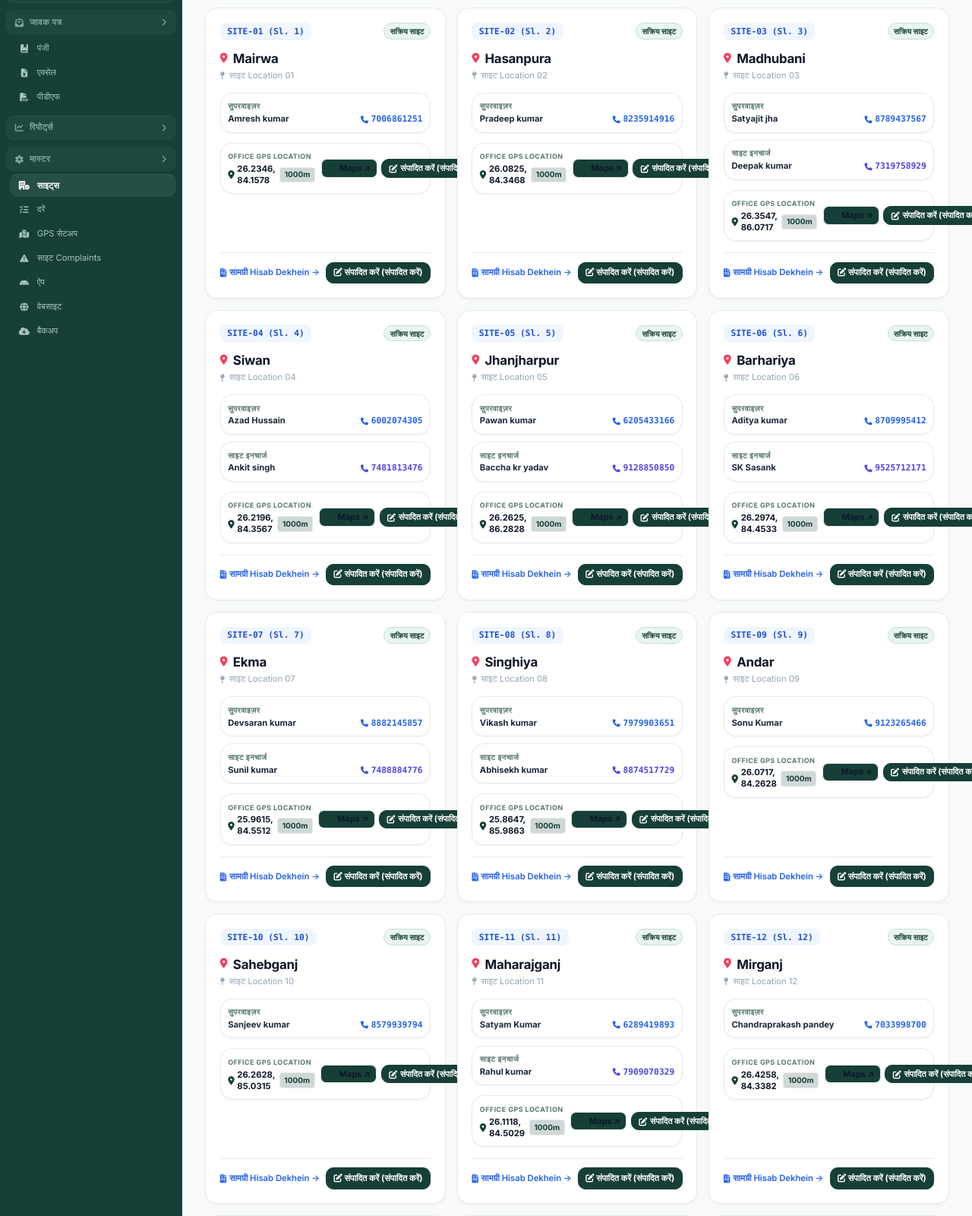
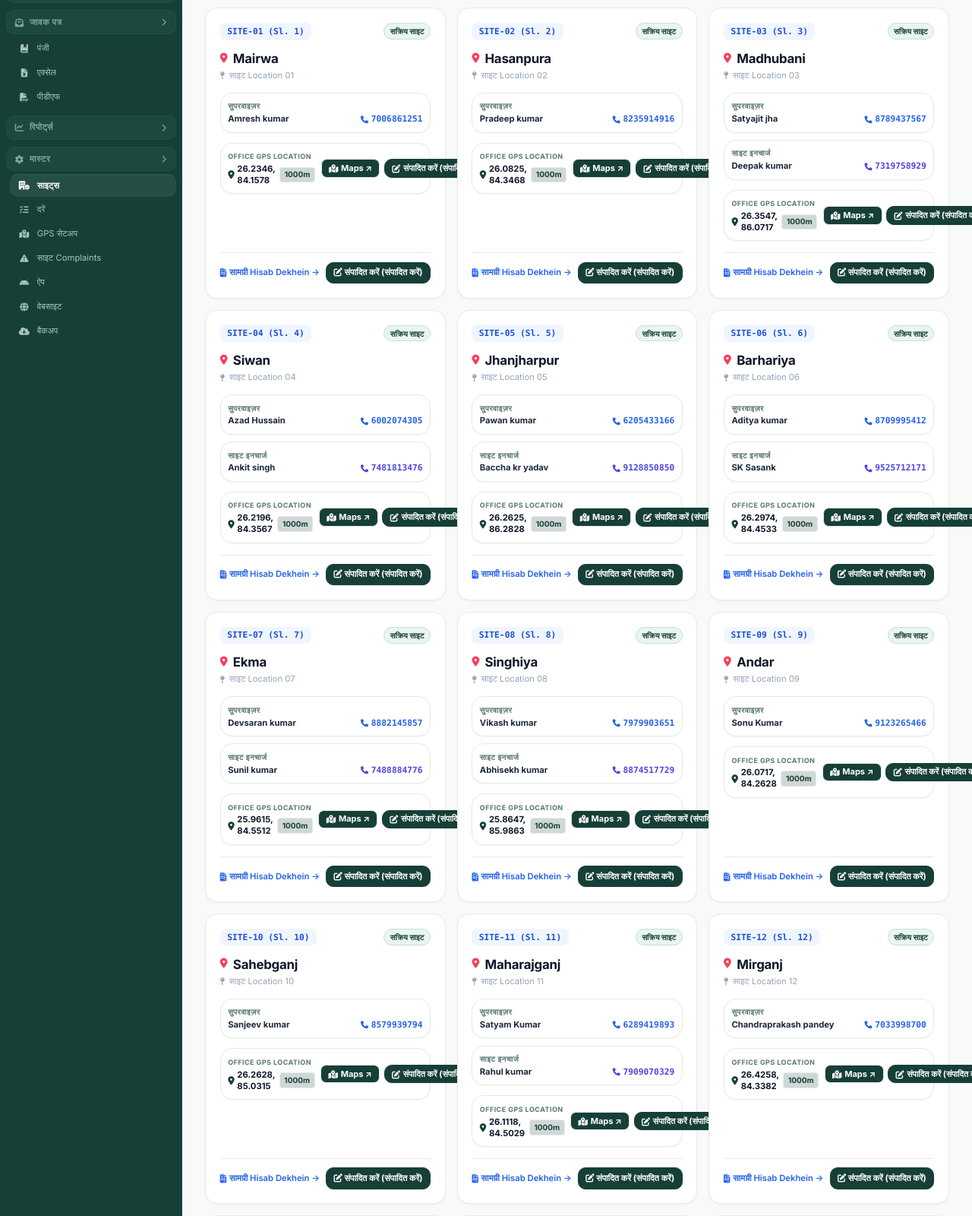
Before and after one commit to subashrajsp143-beep/sandipkumar-tracker, a Flask app: page /sites in a window 1280 px wide. Shown: the part 237-1837 px from the top of the page at 76% size. Run offline with Flask 3, Linux system fonts and the light colour scheme; the visitor is signed in with stand-in values (Sample User, id 1); data comes from the database, SQL or seed files in the repository; data that the repository does not hold is empty; some libraries are stand-ins or nearby versions.

Commit message:
Fix Maps button font to crisp white on pine background for high contrast readability

```diff
--- a/static/css/theme.css
+++ b/static/css/theme.css
@@ -563,3 +563,13 @@ table tbody tr:last-child td {
 table tbody tr:hover td {
     background-color: #F5F9F7 !important;
 }
+
+/* Enforce crisp white text and white icons on any element with Pine background */
+a[class*="bg-[#163F37]"],
+a[class*="bg-[#163F37]"] *,
+button[class*="bg-[#163F37]"],
+button[class*="bg-[#163F37]"] *,
+[class*="bg-[#163F37]"] > i,
+[class*="bg-[#163F37]"] > span {
+    color: var(--white) !important;
+}
--- a/templates/base.html
+++ b/templates/base.html
@@ -29,7 +29,7 @@
     <link rel="stylesheet" href="https://cdnjs.cloudflare.com/ajax/libs/font-awesome/6.4.0/css/all.min.css">
     <!-- Google Fonts -->
     <link href="https://fonts.googleapis.com/css2?family=Inter:wght@300;400;500;600;700&display=swap" rel="stylesheet">
-    <link rel="stylesheet" href="/static/css/theme.css?v=36.0">
+    <link rel="stylesheet" href="/static/css/theme.css?v=37.0">
     <style>
         html {
             overflow-x: hidden;
--- a/templates/daily_entry.html
+++ b/templates/daily_entry.html
@@ -36,7 +36,7 @@
             </div>
         </div>
         <div class="flex flex-wrap items-center gap-2 shrink-0">
-            <a href="{{ url_for('material_store') }}" class="px-3.5 py-2 rounded-xl text-xs font-semibold border border-[#14300A] text-[#163F37] hover:bg-[#163F37]/20 transition flex items-center gap-1.5">
+            <a href="{{ url_for('material_store') }}" class="px-3.5 py-2 rounded-xl text-xs font-semibold border border-[#D1DCD7] text-[#163F37] hover:bg-[#EAF5EF] transition flex items-center gap-1.5">
                 <i class="fa-solid fa-cart-shopping"></i> Material Store
             </a>
             <button type="button" id="openScannerBtn" class="px-3.5 py-2 rounded-xl bg-[#163F37] text-[#163F37] text-xs font-bold transition flex items-center gap-1.5 cursor-pointer">
--- a/templates/login.html
+++ b/templates/login.html
@@ -7,7 +7,7 @@
     <script src="https://cdn.tailwindcss.com"></script>
     <link rel="stylesheet" href="https://cdnjs.cloudflare.com/ajax/libs/font-awesome/6.4.0/css/all.min.css">
     <link href="https://fonts.googleapis.com/css2?family=Inter:wght@400;500;600;700&display=swap" rel="stylesheet">
-    <link rel="stylesheet" href="/static/css/theme.css?v=36.0">
+    <link rel="stylesheet" href="/static/css/theme.css?v=37.0">
     <style>
         html {
             overflow-x: hidden;
--- a/templates/sites.html
+++ b/templates/sites.html
@@ -119,10 +119,10 @@
                     <div class="flex items-center gap-1.5 shrink-0">
                         {% if s.latitude and s.longitude %}
                         <a href="https://www.google.com/maps?q={{ s.latitude }},{{ s.longitude }}" target="_blank"
-                           class="px-2 py-1 rounded-lg bg-[#163F37] hover:bg-[#7DB35A] text-[#163F37] font-bold text-[11px] transition flex items-center gap-1 border border-[#E5ECE9] cursor-pointer"
+                           class="px-2.5 py-1 rounded-lg bg-[#163F37] hover:bg-[#0F2F29] text-white font-bold text-[11px] transition flex items-center gap-1 border border-[#163F37] cursor-pointer shadow-xs"
                            title="Open in Google Maps">
-                            <i class="fa-solid fa-map-location-dot"></i>
-                            <span>Maps ↗</span>
+                            <i class="fa-solid fa-map-location-dot text-white"></i>
+                            <span class="text-white">Maps ↗</span>
                         </a>
                         {% endif %}
                         {% if not is_supervisor_view %}
```
